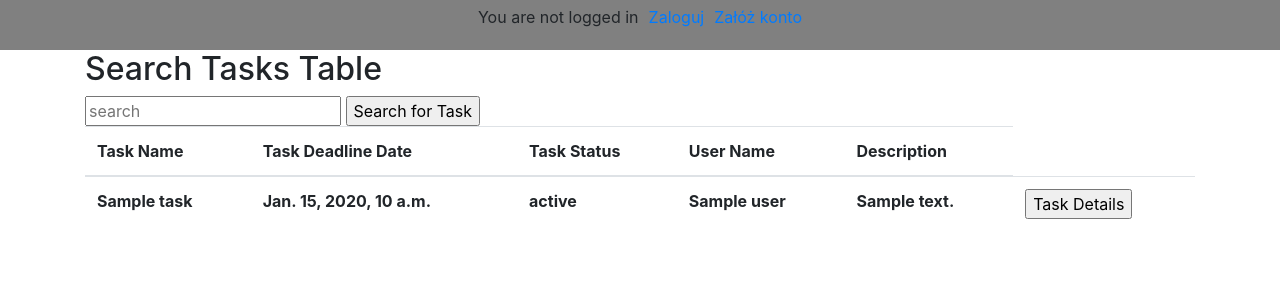
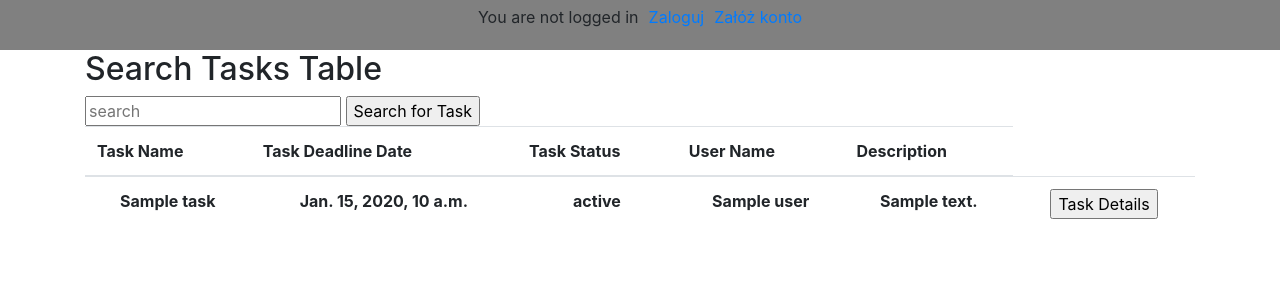
Before and after one commit to Areckki1985/to_do_list, a Django app: template to_do_list/templates/search.html in a window 1280 px wide. Shown: the top 300 px of the page. Run offline with Django 3.2, Linux system fonts and the light colour scheme; the template is opened without the code that fills it: most values are stand-ins (such as "Sample title", 1, 10 or a date in 2020); lists and menus that the app fills with data are empty; some libraries are stand-ins or nearby versions.

Commit message:
some more styling

```diff
--- a/to_do_list/templates/search.html
+++ b/to_do_list/templates/search.html
@@ -32,22 +32,22 @@
       {% for task in tasks %}
       {% if task.deadline_date <= today and task.status == "1" %}
       <tr>
-          <th bgcolor="red">{{ task.name }}</th>
-          <th>{{ task.deadline_date }}</th>
-          <th>{{ task.get_status_display }}</th>
-          <th>{{ task.user }}</th>
-          <th>{{ task.description }}</th>
-          <th><input type="button" value="Task Details" onclick="location.href='/task_detail/{{ task.id }}'"></th>
+          <th bgcolor="red"; class="text-center">{{ task.name }}</th>
+          <th class="text-center">{{ task.deadline_date }}</th>
+          <th class="text-center">{{ task.get_status_display }}</th>
+          <th class="text-center">{{ task.user }}</th>
+          <th class="text-center">{{ task.description }}</th>
+          <th class="text-center"><input type="button" value="Task Details" onclick="location.href='/task_detail/{{ task.id }}'"></th>
 
       </tr>
       {% else %}
       <tr>
-          <th>{{ task.name }}</th>
-          <th>{{ task.deadline_date }}</th>
-          <th>{{ task.get_status_display }}</th>
-          <th>{{ task.user }}</th>
-          <th>{{ task.description }}</th>
-          <th><input type="button" value="Task Details" onclick="location.href='/task_detail/{{ task.id }}'"></th>
+          <th class="text-center">{{ task.name }}</th>
+          <th class="text-center">{{ task.deadline_date }}</th>
+          <th class="text-center">{{ task.get_status_display }}</th>
+          <th class="text-center">{{ task.user }}</th>
+          <th class="text-center">{{ task.description }}</th>
+          <th class="text-center"><input type="button" value="Task Details" onclick="location.href='/task_detail/{{ task.id }}'"></th>
 
       </tr>
       {% endif %}
```
